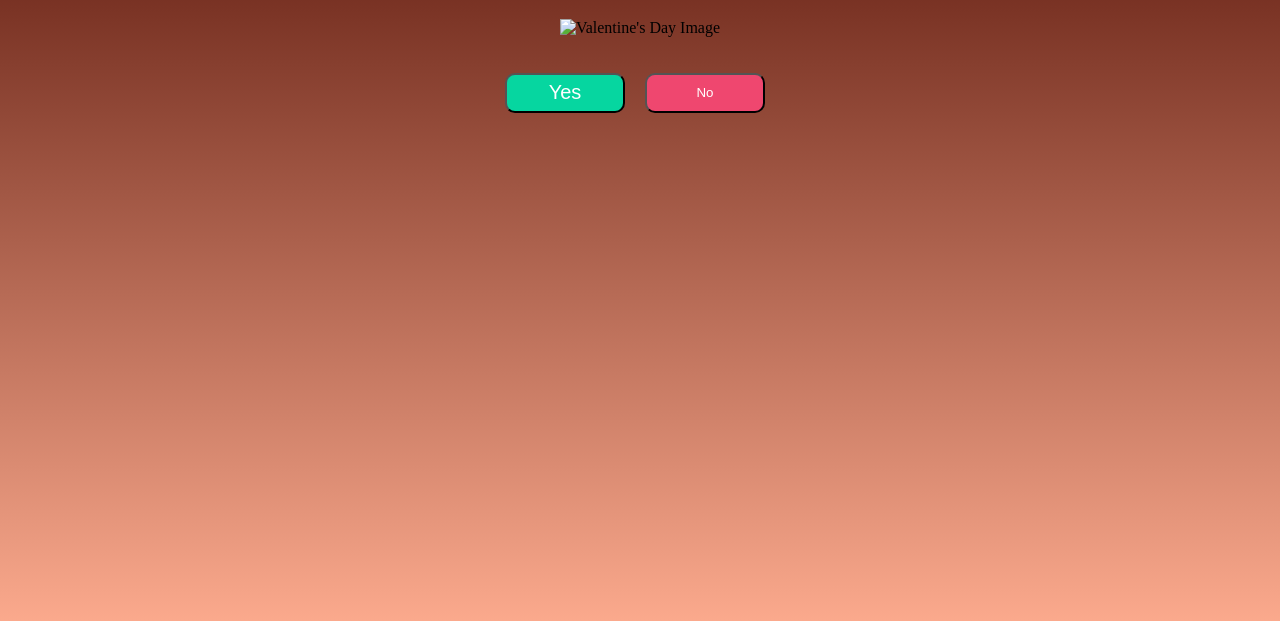
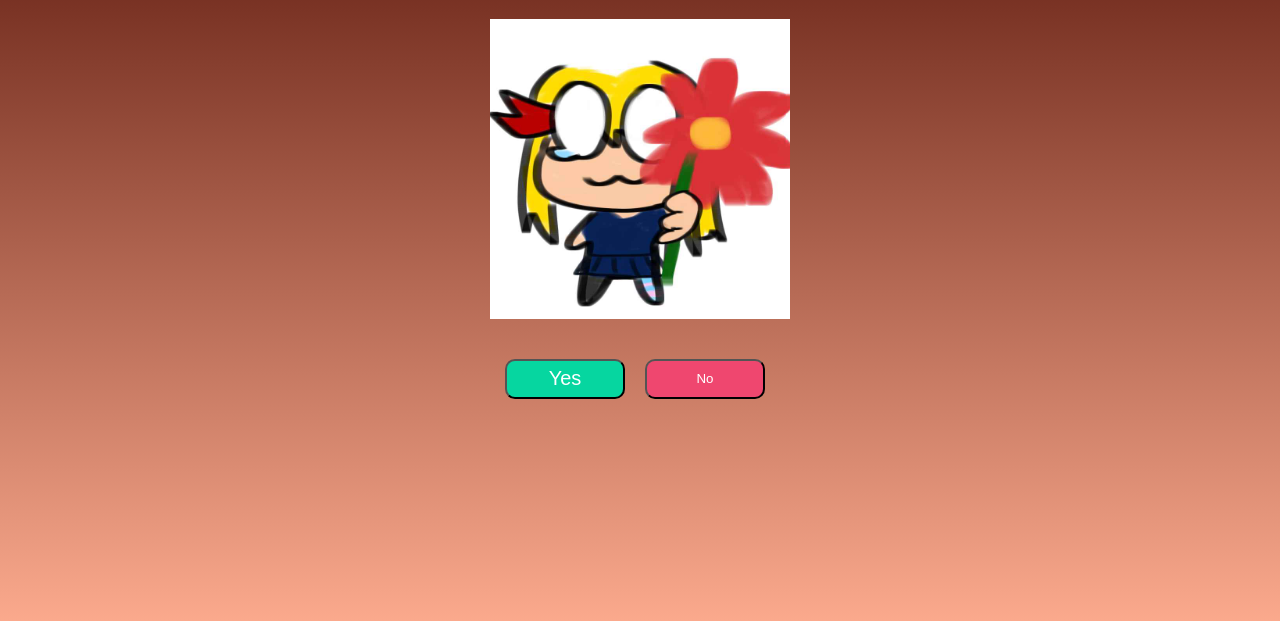
Before and after one commit to dontknowwhattodowithlife/----, a plain HTML site: page loveu.html in a window 1280 px wide. Shown: the part 159-780 px from the top of the page. Drawn offline with Linux system fonts and the light colour scheme.

Commit message:
Update loveu.html

```diff
--- a/loveu.html
+++ b/loveu.html
@@ -9,7 +9,7 @@
             <br/>
             <br/>
             <h1 style="text-shadow: 3px 3px 5px rgb(112, 77, 218);"> Do u love me? </h1>
-            <img id="pic" src="../images/Pic/flower.jpg" alt="Valentine's Day Image" style="max-width: 300px; height: auto;">
+            <img id="pic" src="./Pic/flower.jpg" alt="Valentine's Day Image" style="max-width: 300px; height: auto;">
             <br/>
             <br/>
             <br/>
```
